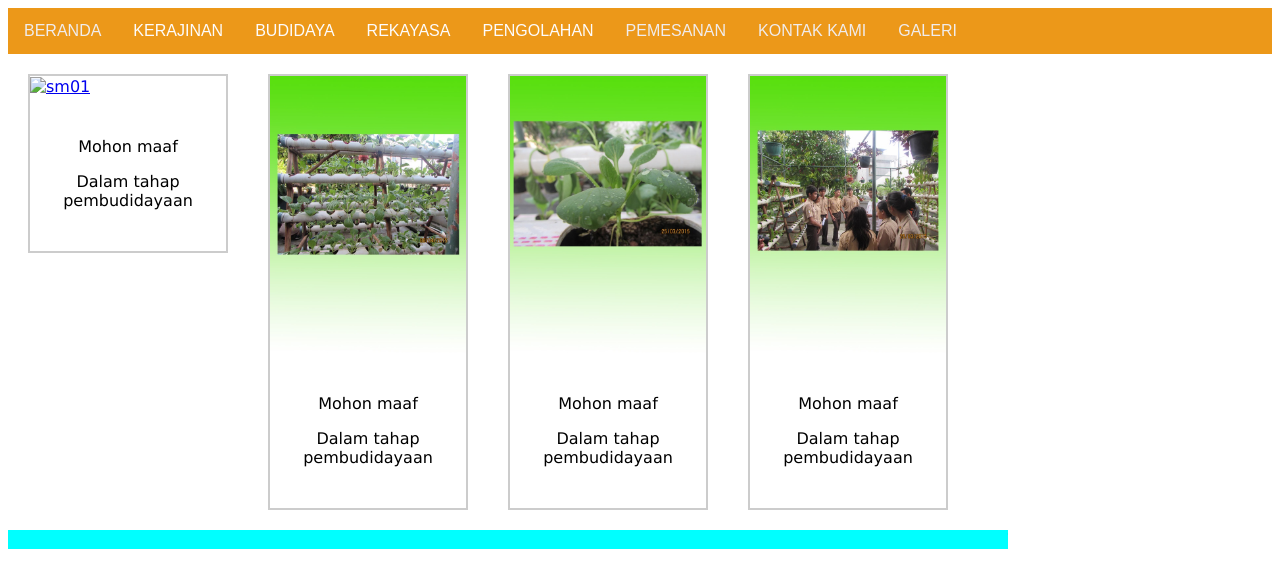
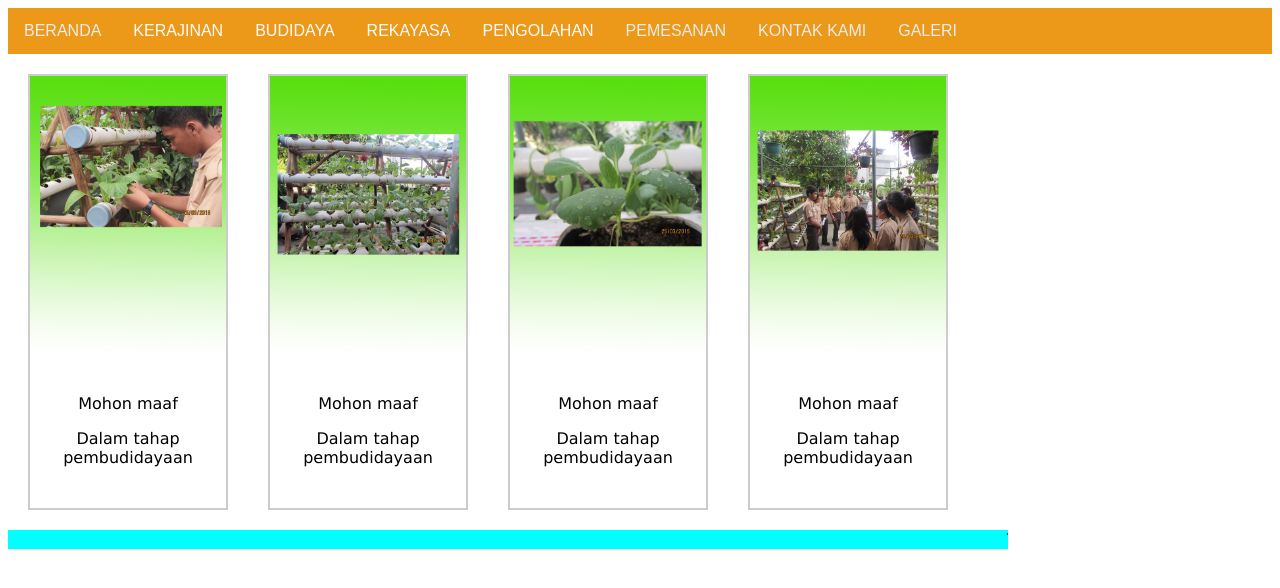
Before and after one commit to albertussalibpranoto/albertussalibpranoto, a plain HTML site: page sayurmayur.html in a window 1280 px wide. Drawn offline with Linux system fonts and the light colour scheme.

Commit message:
Update sayurmayur.html

```diff
--- a/sayurmayur.html
+++ b/sayurmayur.html
@@ -71,8 +71,8 @@
 
         <!-- start harga sayur mayur-->
         <div class="gallery">
-            <a target="_blank" href="images/sm01.png">
-              <img src="images/sm01.png" alt="sm01" width="400" height="400">
+            <a target="_blank" href="images/ms01.png">
+              <img src="images/ms01.png" alt="sm01" width="400" height="400">
             </a>
             <div class="desc">
               <p>Mohon maaf</p>
```
